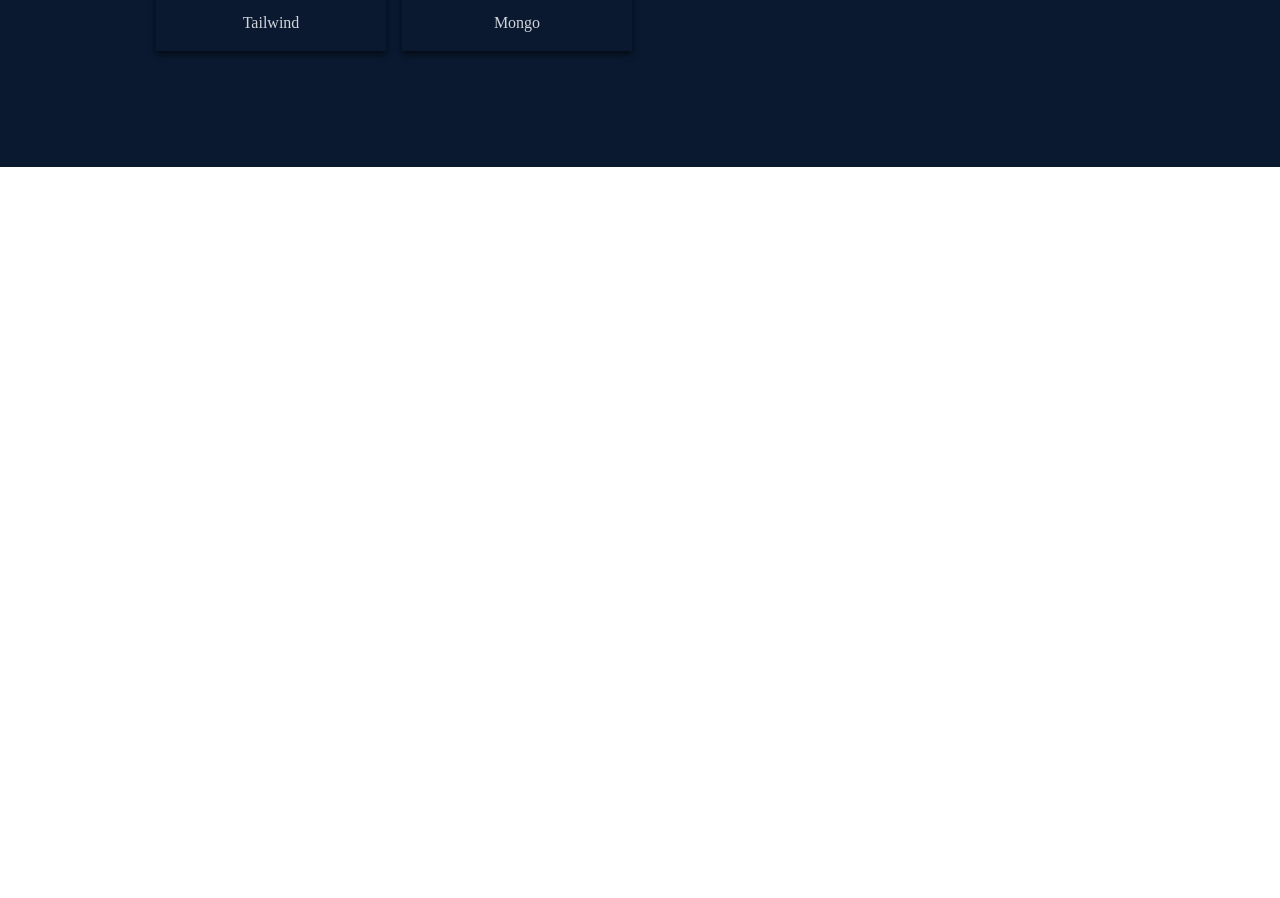
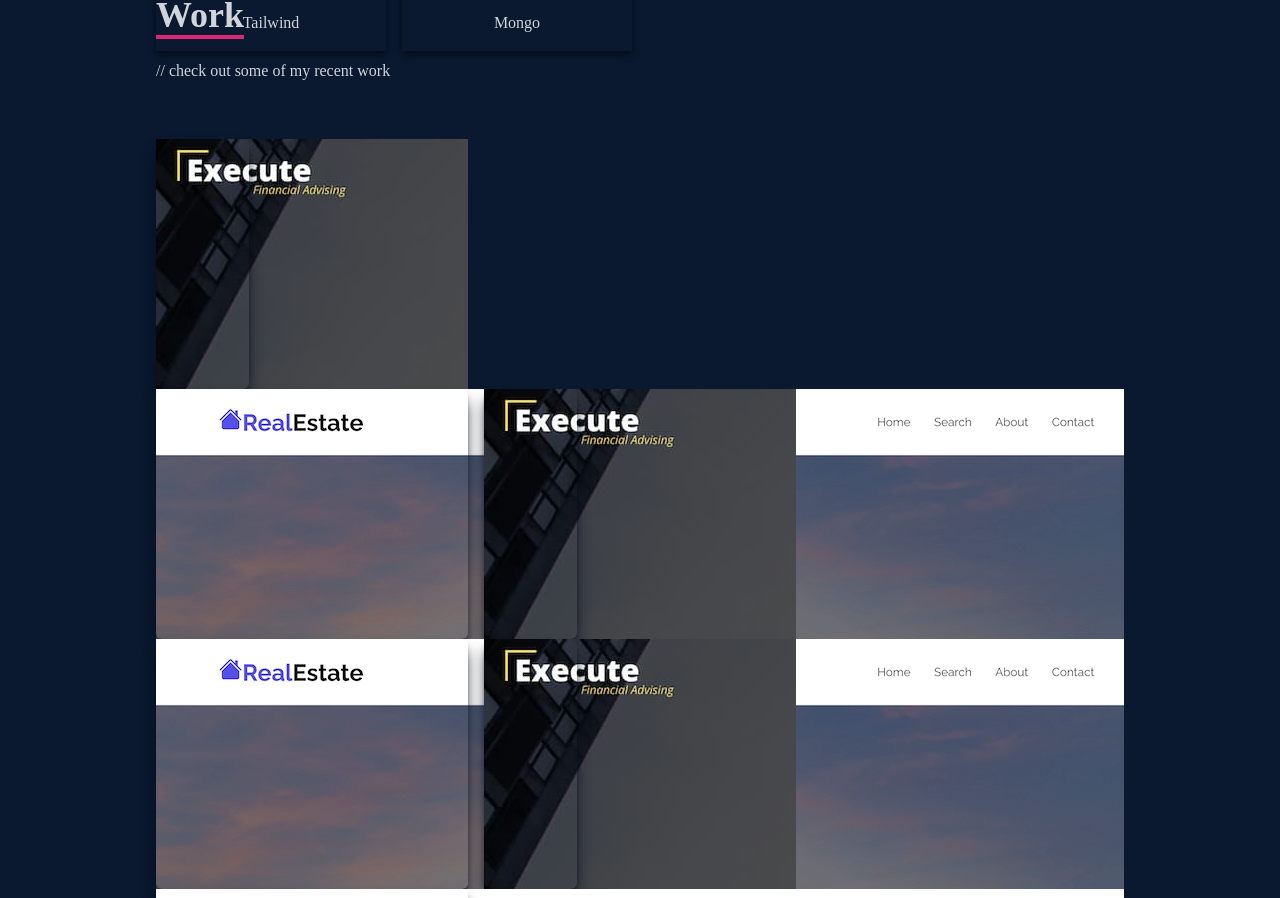
Before and after one commit to Hellobisrat/Portfolio-new, a React (Create React App) app in the folder portfolio/: page / in a window 1280 px wide. Shown: the part 2233-3131 px from the top of the page. Before the commit the page ends 2400 px from the top, so only its background shows below. Built offline with nearby package versions, Linux system fonts and the light colour scheme.

Commit message:
work component  completed

```diff
--- a/portfolio/src/App.js
+++ b/portfolio/src/App.js
@@ -2,6 +2,7 @@
 import Home from "./components/Home";
 import Navbar from "./components/Navbar";
 import Skills from "./components/Skills";
+import Work from "./components/Work";
 
 
 
@@ -12,6 +13,7 @@
      <Home/>
      <About/>
     <Skills/>
+    <Work />
     </div>
   );
 }
--- /dev/null
+++ b/portfolio/src/components/Work.jsx
@@ -0,0 +1,167 @@
+import React from 'react'
+import WorkImage from '../../src/assets/workImg.jpeg'
+import realEstate from '../../src/assets/realestate.jpg'
+
+function Work() {
+
+  return (
+    <div name='work' className='w-full md:h-screen text-gray-300 bg-[#0a192f]'>
+      <div className='max-w-[1000px] mx-auto p-4 flex flex-col justify-center w-full h-full'>
+        <div className='pb-8'>
+          <p className='text-4xl font-bold inline border-b-4 text-gray-300 border-pink-600'>Work</p>
+          <p className='py-6'>// check out some of my recent work</p>
+        </div>
+        {/* container*/}
+        <div className='grid sm:grid-cols-2 md:grid-cols-3 gap-4'>
+        <div div  style={{backgroundImage:`url(${WorkImage})`}}
+        className='grid sm:grid-cols-2 md:grid-cols-3 gap-4'>
+          <div className='shadow-lg shadow-[#040c16] group container rounded-md flex justify-center items-center mx-auto content-div'>
+            <div className='opacity-0 group-hover:opacity-100'>
+              <span className='text-2xl font-bold text-white tracking-wider'>
+
+               React Js Application
+              </span>
+              <div className='pt-8 text-center'>
+                <a href='/'>
+                <button className='text-center rounded-lg px-4 py-3 m-2 bg-white text-gray-700  font-bold'>
+                 Demo
+                </button>
+                </a>
+                <a href='/'>
+                <button className='text-center rounded-lg px-4 py-3 m-2 bg-white text-gray-700  font-bold'>
+                 Code
+                </button>
+                </a>
+              </div>
+            </div>
+          </div>
+
+          </div>
+        </div>
+        <div div  style={{backgroundImage:`url(${realEstate})`}}
+        className='grid sm:grid-cols-2 md:grid-cols-3 gap-4'>
+          <div className='shadow-lg shadow-[#040c16] group container rounded-md flex justify-center items-center mx-auto content-div'>
+            <div className='opacity-0 group-hover:opacity-100'>
+              <span className='text-2xl font-bold text-white tracking-wider'>
+
+               React Js Application
+              </span>
+              <div className='pt-8 text-center'>
+                <a href='/'>
+                <button className='text-center rounded-lg px-4 py-3 m-2 bg-white text-gray-700  font-bold'>
+                 Demo
+                </button>
+                </a>
+                <a href='/'>
+                <button className='text-center rounded-lg px-4 py-3 m-2 bg-white text-gray-700  font-bold'>
+                 Code
+                </button>
+                </a>
+              </div>
+            </div>
+          </div>
+          <div div  style={{backgroundImage:`url(${WorkImage})`}}
+        className='grid sm:grid-cols-2 md:grid-cols-3 gap-4'>
+          <div className='shadow-lg shadow-[#040c16] group container rounded-md flex justify-center items-center mx-auto content-div'>
+            <div className='opacity-0 group-hover:opacity-100'>
+              <span className='text-2xl font-bold text-white tracking-wider'>
+
+               React Js Application
+              </span>
+              <div className='pt-8 text-center'>
+                <a href='/'>
+                <button className='text-center rounded-lg px-4 py-3 m-2 bg-white text-gray-700  font-bold'>
+                 Demo
+                </button>
+                </a>
+                <a href='/'>
+                <button className='text-center rounded-lg px-4 py-3 m-2 bg-white text-gray-700  font-bold'>
+                 Code
+                </button>
+                </a>
+              </div>
+            </div>
+          </div>
+
+          </div>
+        </div>
+        <div div  style={{backgroundImage:`url(${realEstate})`}}
+        className='grid sm:grid-cols-2 md:grid-cols-3 gap-4'>
+          <div className='shadow-lg shadow-[#040c16] group container rounded-md flex justify-center items-center mx-auto content-div'>
+            <div className='opacity-0 group-hover:opacity-100'>
+              <span className='text-2xl font-bold text-white tracking-wider'>
+
+               React Js Application
+              </span>
+              <div className='pt-8 text-center'>
+                <a href='/'>
+                <button className='text-center rounded-lg px-4 py-3 m-2 bg-white text-gray-700  font-bold'>
+                 Demo
+                </button>
+                </a>
+                <a href='/'>
+                <button className='text-center rounded-lg px-4 py-3 m-2 bg-white text-gray-700  font-bold'>
+                 Code
+                </button>
+                </a>
+              </div>
+            </div>
+          </div>
+          <div div  style={{backgroundImage:`url(${WorkImage})`}}
+        className='grid sm:grid-cols-2 md:grid-cols-3 gap-4'>
+          <div className='shadow-lg shadow-[#040c16] group container rounded-md flex justify-center items-center mx-auto content-div'>
+            <div className='opacity-0 group-hover:opacity-100'>
+              <span className='text-2xl font-bold text-white tracking-wider'>
+
+               React Js Application
+              </span>
+              <div className='pt-8 text-center'>
+                <a href='/'>
+                <button className='text-center rounded-lg px-4 py-3 m-2 bg-white text-gray-700  font-bold'>
+                 Demo
+                </button>
+                </a>
+                <a href='/'>
+                <button className='text-center rounded-lg px-4 py-3 m-2 bg-white text-gray-700  font-bold'>
+                 Code
+                </button>
+                </a>
+              </div>
+            </div>
+          </div>
+
+          </div>
+        </div>
+        <div div  style={{backgroundImage:`url(${realEstate})`}}
+        className='grid sm:grid-cols-2 md:grid-cols-3 gap-4'>
+          <div className='shadow-lg shadow-[#040c16] group container rounded-md flex justify-center items-center mx-auto content-div'>
+            <div className='opacity-0 group-hover:opacity-100'>
+              <span className='text-2xl font-bold text-white tracking-wider'>
+
+               React Js Application
+              </span>
+              <div className='pt-8 text-center'>
+                <a href='/'>
+                <button className='text-center rounded-lg px-4 py-3 m-2 bg-white text-gray-700  font-bold'>
+                 Demo
+                </button>
+                </a>
+                <a href='/'>
+                <button className='text-center rounded-lg px-4 py-3 m-2 bg-white text-gray-700  font-bold'>
+                 Code
+                </button>
+                </a>
+              </div>
+            </div>
+          </div>
+
+          </div>
+        </div>
+      </div>
+
+
+
+  )
+}
+
+export default Work
--- a/portfolio/src/index.css
+++ b/portfolio/src/index.css
@@ -14,3 +14,18 @@
     @apply cursor-pointer
   }
 }
+
+.content-div {
+  background-repeat: no-repeat;
+  background-size: cover;
+  background-position: center ;
+  height: 250px;
+}
+
+.content-div:hover {
+  background-image: linear-gradient(
+    to right,
+    rgba(112,157,255,0.8)
+    hsla(242,74%,61%,0.8)
+  )!important;
+}
```
